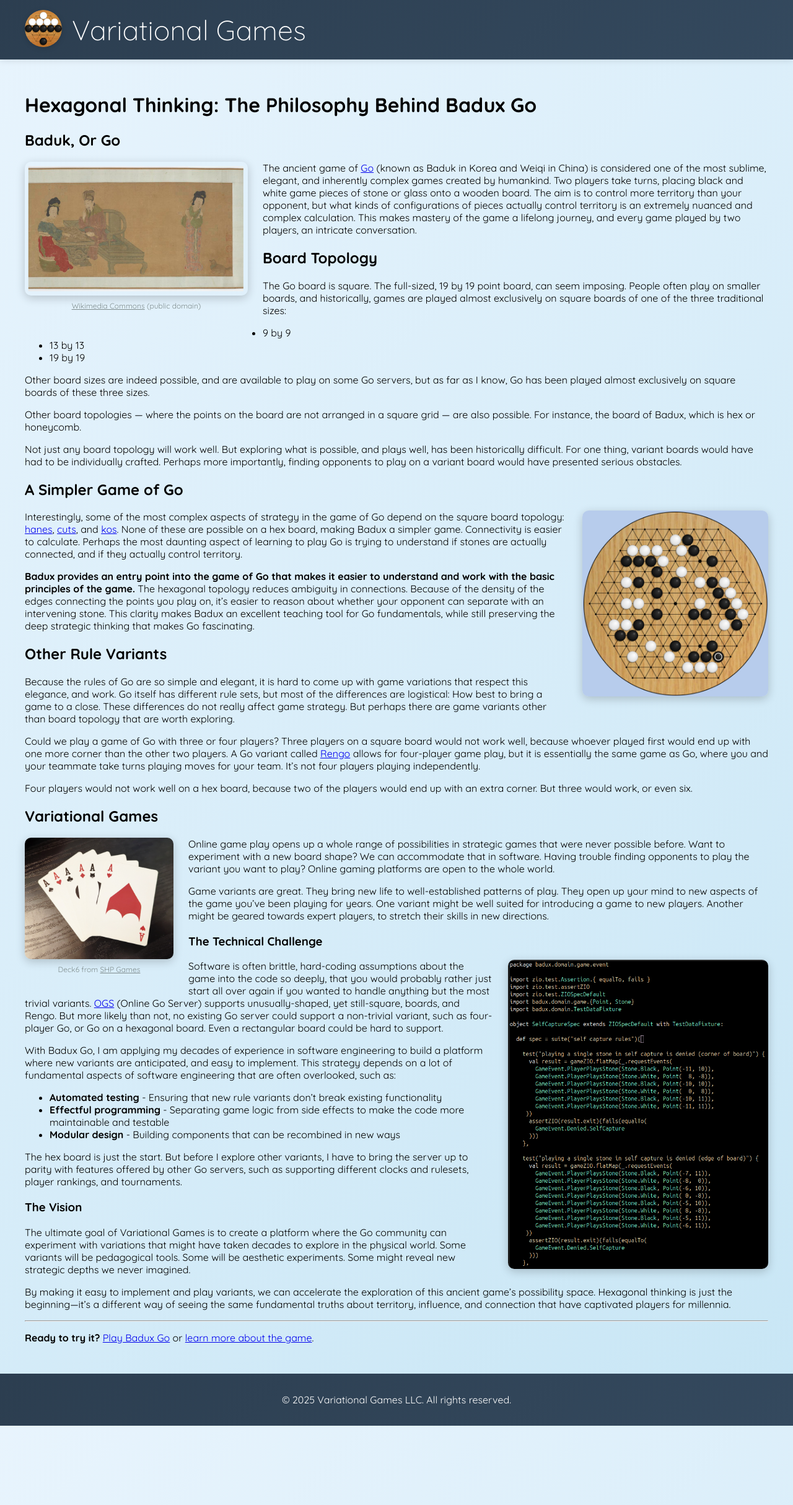
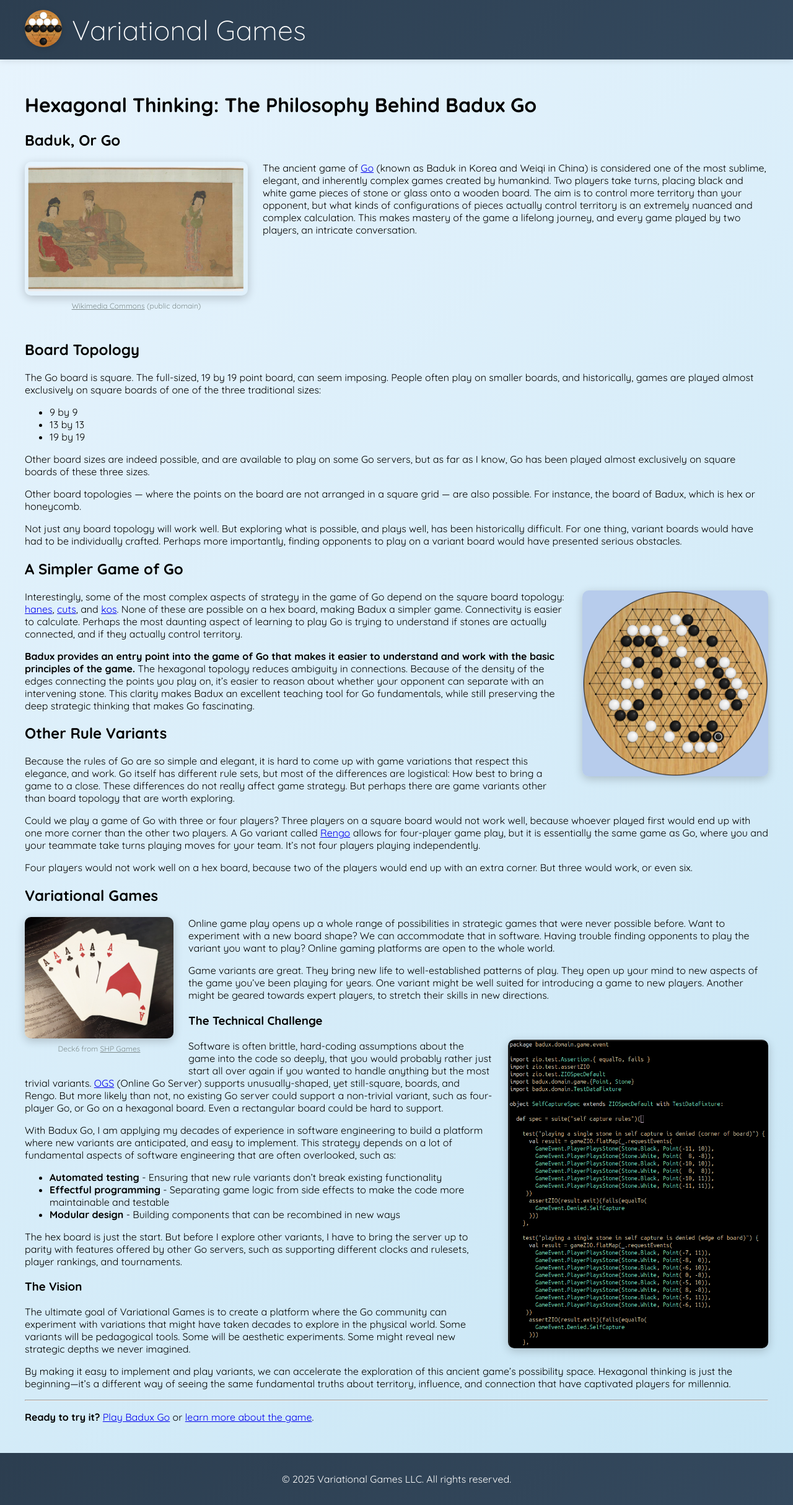
Before and after one commit to VariationalGames/variationalgames, a Jekyll site: the page built from baduxgo/hexagonal-thinking.md, in a window 1280 px wide. Shown: the whole page at 62% size. Built offline with Jekyll 4.4.1, drawn with Linux system fonts in a browser that asks for light colours; before the commit the page ends 2301 px from its top, so only the background shows below that.

Commit message:
Board Topo after Baduk image

```diff
--- a/baduxgo/hexagonal-thinking.md
+++ b/baduxgo/hexagonal-thinking.md
@@ -20,6 +20,8 @@ more territory than your opponent, but what kinds of configurations of pieces
 actually control territory is an extremely nuanced and complex calculation. This
 makes mastery of the game a lifelong journey, and every game played by two
 players, an intricate conversation.
+
+<div style="clear: both;"></div>
 
 ## Board Topology
 
```
